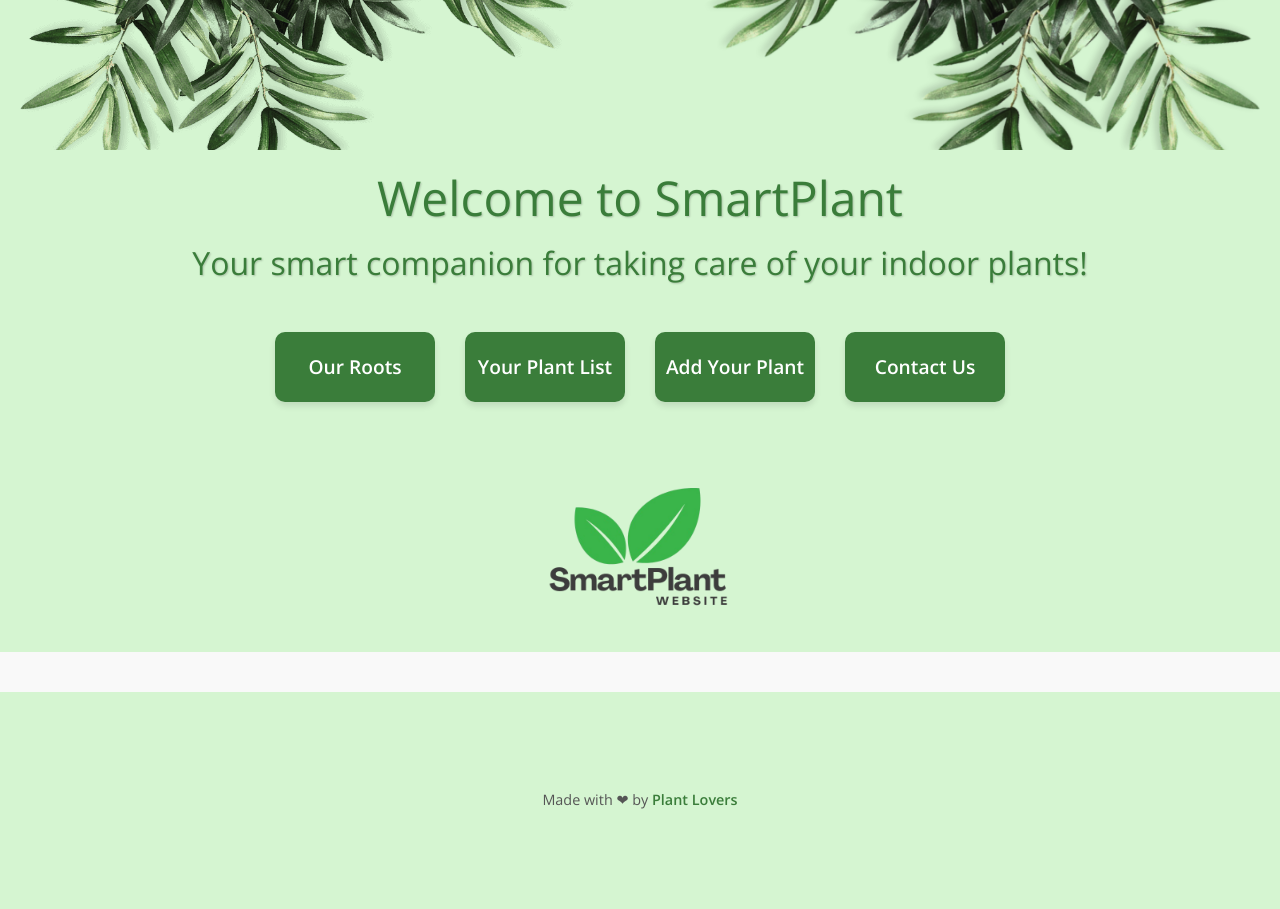
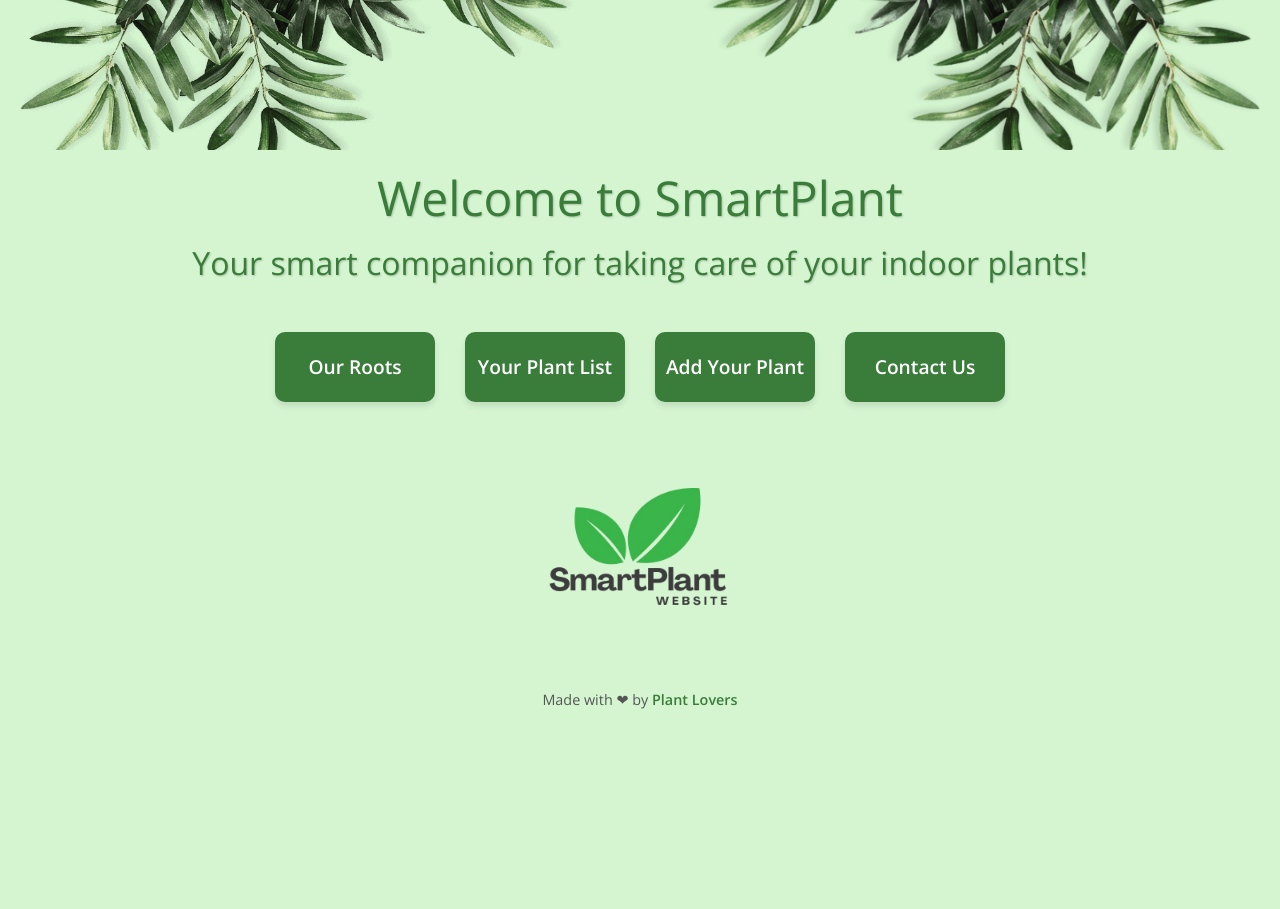
Before and after one commit to clarabourgeois/FrontEnd, a plain HTML site: page integration/index.html in a window 1280 px wide. After the commit the page ends 800 px from the top, so only its background shows below. Drawn offline with nearby package versions, Linux system fonts and the light colour scheme; files that its build step writes are made by us from their sources; no server answers; files whose address does not match are found by name.

```diff
--- a/integration/index.html
+++ b/integration/index.html
@@ -11,7 +11,7 @@
   <link href="assets/stylesheets/output.css" rel="stylesheet" />
 </head>
 
-<body>
+<body class = "body-color">
 
 <main class="main-home">
 
--- a/integration/style.scss
+++ b/integration/style.scss
@@ -425,9 +425,8 @@ footer a {
 footer a:hover {
     text-decoration: underline;
 }
-.footer-color {
+.body-color {
     background-color: #d5f5d1; /* Arrière-plan vert clair */;
-    padding:100px;
 }
 
 a {
```
